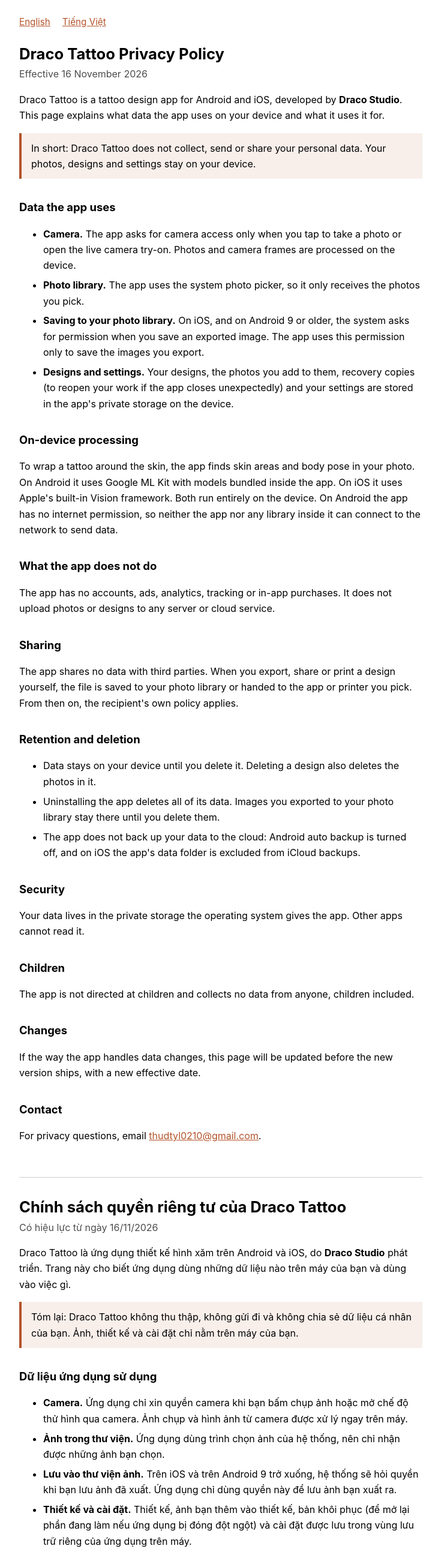
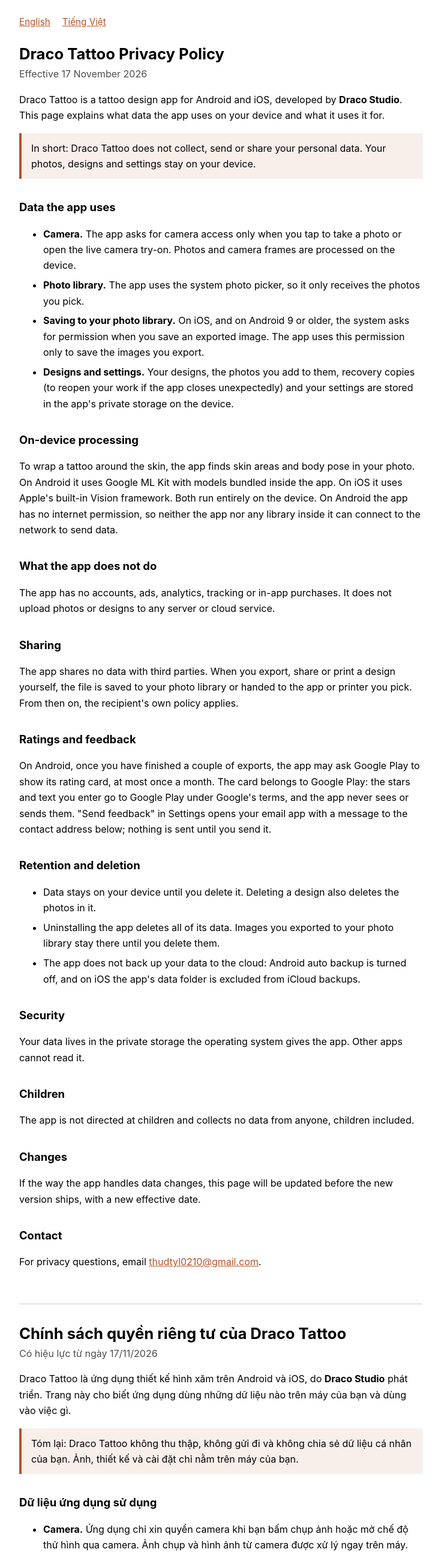
Before and after one commit to draco-studioz/tattoo-studio-privacy, a plain HTML site: page index.html in a window 1280 px wide. Shown: the top 2587 px of the page at 60% size, without its empty margins (272-1007 px from the left). Drawn offline with Linux system fonts and the light colour scheme.

Commit message:
Say the rating card belongs to Google Play, and what Send feedback does
The next version may ask Google Play for its rating card after a couple of exports, at most monthly,
and Settings gains a "Send feedback" email link. The page says both, in English and Vietnamese, and
takes 17 November 2026 as its effective date, as the README asks before such a change ships.

Co-Authored-By: Claude Opus 5.5 <noreply@anthropic.com>

```diff
--- a/index.html
+++ b/index.html
@@ -26,7 +26,7 @@
 
 <article id="en" lang="en">
 <h1>Draco Tattoo Privacy Policy</h1>
-<p class="date">Effective 16 November 2026</p>
+<p class="date">Effective 17 November 2026</p>
 <p>Draco Tattoo is a tattoo design app for Android and iOS, developed by <strong>Draco Studio</strong>.
 This page explains what data the app uses on your device and what it uses it for.</p>
 <p class="summary">In short: Draco Tattoo does not collect, send or share your personal data.
@@ -56,6 +56,11 @@ It does not upload photos or designs to any server or cloud service.</p>
 <p>The app shares no data with third parties. When you export, share or print a design yourself, the file is saved to your photo
 library or handed to the app or printer you pick. From then on, the recipient's own policy applies.</p>
 
+<h2>Ratings and feedback</h2>
+<p>On Android, once you have finished a couple of exports, the app may ask Google Play to show its rating card, at most once a month.
+The card belongs to Google Play: the stars and text you enter go to Google Play under Google's terms, and the app never sees or sends them.
+"Send feedback" in Settings opens your email app with a message to the contact address below; nothing is sent until you send it.</p>
+
 <h2>Retention and deletion</h2>
 <ul>
 <li>Data stays on your device until you delete it. Deleting a design also deletes the photos in it.</li>
@@ -81,7 +86,7 @@ excluded from iCloud backups.</li>
 
 <article id="vi" lang="vi">
 <h1>Chính sách quyền riêng tư của Draco Tattoo</h1>
-<p class="date">Có hiệu lực từ ngày 16/11/2026</p>
+<p class="date">Có hiệu lực từ ngày 17/11/2026</p>
 <p>Draco Tattoo là ứng dụng thiết kế hình xăm trên Android và iOS, do <strong>Draco Studio</strong> phát triển.
 Trang này cho biết ứng dụng dùng những dữ liệu nào trên máy của bạn và dùng vào việc gì.</p>
 <p class="summary">Tóm lại: Draco Tattoo không thu thập, không gửi đi và không chia sẻ dữ liệu cá nhân của bạn.
@@ -111,6 +116,11 @@ Trên Android, ứng dụng không có quyền truy cập Internet, nên cả
 <p>Ứng dụng không chia sẻ dữ liệu với bên thứ ba. Khi bạn tự xuất, chia sẻ hoặc in một thiết kế, tệp sẽ được lưu vào thư viện ảnh
 hoặc chuyển tới ứng dụng hay máy in bạn chọn. Từ lúc đó, chính sách của nơi nhận sẽ được áp dụng.</p>
 
+<h2>Đánh giá và góp ý</h2>
+<p>Trên Android, sau khi bạn xuất xong vài thiết kế, ứng dụng có thể nhờ Google Play hiện thẻ đánh giá, nhiều nhất mỗi tháng một lần.
+Thẻ đó thuộc về Google Play: số sao và lời nhận xét bạn nhập được gửi tới Google Play theo điều khoản của Google, ứng dụng không xem hay gửi chúng đi.
+"Gửi góp ý" trong Cài đặt mở ứng dụng email của bạn với thư gửi tới địa chỉ liên hệ bên dưới; không có gì được gửi đi cho tới khi bạn bấm gửi.</p>
+
 <h2>Lưu giữ và xóa dữ liệu</h2>
 <ul>
 <li>Dữ liệu ở trên máy cho tới khi bạn xóa. Xóa một thiết kế sẽ xóa luôn các ảnh trong thiết kế đó.</li>
```
